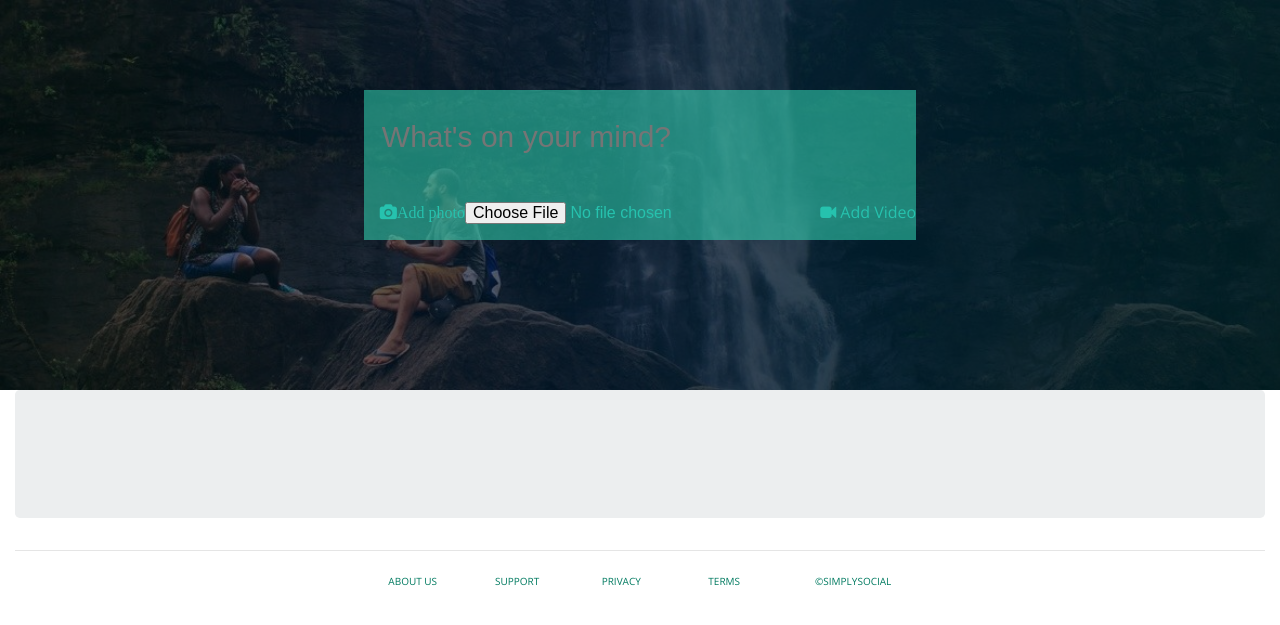
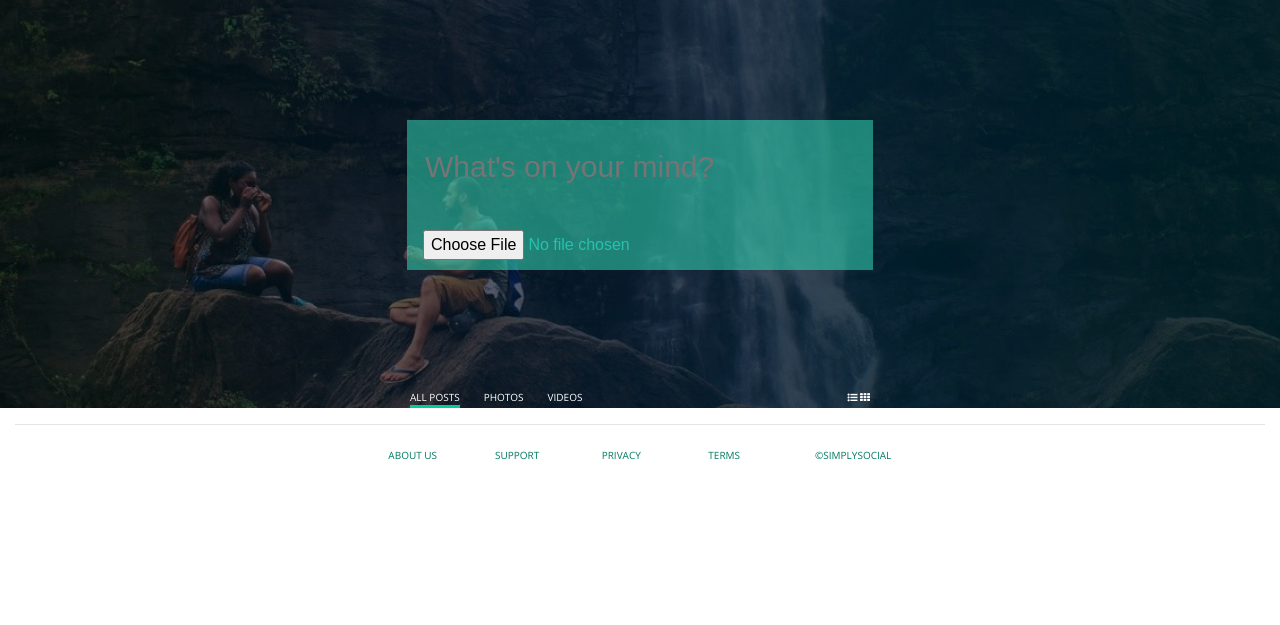
Before and after one commit to Ghaithdabash/Final-project, a Django app: a page that uses simply_social/templates/base.html in a window 1280 px wide. Shown: the part 74-699 px from the top of the page. Run offline with Django 3.2, Linux system fonts and the light colour scheme; data that the repository does not hold is empty; some libraries are stand-ins or nearby versions.

Commit message:
27/nov update

```diff
--- a/simply_social/social_app/static/CSS/social.css
+++ b/simply_social/social_app/static/CSS/social.css
@@ -1,13 +1,29 @@
 body{
 font-family: 'Open Sans', sans-serif;
 }
-
 .a_in_footer-base{
   font-size: 10px;
   color: #007A60;
 }
 
-
+.section-allpost-photos-videeos{
+  font-size: 10px;
+  color: white;
+}
+.padding-fa-in-image{
+  padding-left:90px;
+}
+.padding-fa-in-image2{
+  padding-left:265px;
+}
+.a-fa-in-image{
+  color: white;
+  text-decoration: none;
+}
+.a-fa-in-image:hover{
+  color: white;
+  text-decoration: none;
+}
 
 .baseview{
  background-image: url('waterfall-668aecdf0e4165bd99516be539482dccd62921846a9cb178d932a070304d4bdd.jpg') ;
@@ -50,73 +71,62 @@ body{
 border: none;
 font-size: 30px;
 }
-
+.reply-icon{
+  margin-left:350px;
+  position: relative;
+}
 .designrow2{
   color:#26C2AE;
-  padding-top:90px;
+  padding-top:120px;
 }
-
 .fa-post{
   padding-top: 40px;
 }
-
 #modal-container {
 background-color: #FEFEFE;
 margin-left: 5%;
 margin-right: 5%;
 height: 87px;
+
 }
-
 #fachat{
  color:#007A60 ;
 }
-
 #exampleModal3Label {
 color: #868B93 ;
 font-family: 'Source Sans Pro';
 margin-left: 1.5%;
 font-size: normal;
 }
-
 #dialog {
  background-color: #DCDFE3 ;
 }
 
-
-
 .modal-footer{
 color: #868B93 ;
 }
-
 #exampleModal3{
 background-color: black;
 }
-
-
 
 #post {
 margin-right:0px;
 background-color: #01B286 ;
 color:#FDFEFE ;}
 
+
+
 /*    nav in home page                 */
-
 #input_container {
    position:relative;
  /*  padding:0 0 0 20px;
-
    margin:0 20px;
-
    background:#ddd;
-
    direction: ltr; */
    width: 200px;
 }
-
 #image-nav{padding-left: 60px;}
-
 #search-nav{padding-left: 360px;}
-
 #input {
    color: white;
    height:30px;
--- a/simply_social/social_app/templates/social_app/post_list.html
+++ b/simply_social/social_app/templates/social_app/post_list.html
@@ -1,23 +1,73 @@
 {% extends "base.html" %}
 
 {% load staticfiles %}
+{% block content2 %}
+<div class="col-md-12 ">
+  <div class="row designrow2 justify-content-center">
+    <div class="col-md-6 section-allpost-photos-videeos padding-fa-in-image">
+          <div style="float: left; border-bottom:solid #00CD97;">ALL POSTS</div>
+          <div style="float: left;"  class="pl-4">
+            <a href="#" class="a-fa-in-image">PHOTOS</a>
+          </div>
+          <div style="float: left;" class="pl-4">
+            <a href="#" class="a-fa-in-image">VIDEOS</a>
+          </div>
+          <i class="fa fa-list-ul padding-fa-in-image2" aria-hidden="true"></i>
+          <i class="fa fa-th" aria-hidden="true"></i>
+    </div>
+  </div>
+</div>
+{% endblock %}
 
 {% block content %}
+  {% for post in post_list %}
+<div class="row">
+<div class="col-md-12 ">
+  <div class="row designrow-home justify-content-center ">
 
-<div class="jumbotron">
+    <div class="card">
+      <div class="size-of-card">
+        <div class="media p-3">
 
-<div class="centerstage">
-  {% for post in post_list %}
-  <div class="post">
-    <h1><a href="">{{ post.text }}</a></h1>
-    <div class="date">
-      <p>Published on: {{ post.date }}</p>
+          <img class="d-flex mr-3" src="" width="40px" alt="">
+          <div class="media-body "style=" color:#50575D;">
+            <h6 class="mt-0"></h6>
+
+            {% if post.text %}
+            <h6><a href="">{{ post.text }}</a></h6>
+            {% endif %}
+
+          </div>
+          <i class="fa fa-reply" style="color:#DDE0E5;" aria-hidden="true"></i>
+          <i class="fa fa-heart-o pl-2" style="color:#DDE0E5;" aria-hidden="true"></i>
+          <p class="pl-2" style="color:#DDE0E5; font-size:12px;">{{ post.date }}</p>
+        </div>
+        {% if post.video %}
+        <iframe class="pt-3" width="100%" height="300px" src="https://www.youtube.com/embed/{{ post.video }}?rel=0" frameborder="0" allowfullscreen></iframe>
+        {% endif %}
+        {% if post.photo %}
+        <img src={{post.photo.url}} class="pt-3" width="100%" height="300px">
+        {% endif %}
+          <button class="pl-5 pb-2" style="background-color:transparent; font-size:10px; color:#AFB4B8; border:none;" data-toggle="collapse" data-target="#collapseExample" aria-expanded="false" aria-controls="collapseExample">
+              Expand
+          </button>
+          <div class="collapse" id="collapseExample">
+            <div class="media p-5">
+              <img class="d-flex mr-3" src="" width="40px" alt="Generic placeholder image">
+              <div class="media-body" style=" color:#50575D;">
+                <h6 class="mt-0"></h6>
+                 felis in faucibus.sdfsdfsdfsd
+              </div>
+              <i class="fa fa-reply" aria-hidden="true" style="color:#DDE0E5;"></i>
+              <i class="fa fa-heart-o pl-2" aria-hidden="true" style="color:#DDE0E5;"></i>
+              <p class="pl-2" style="color:#DDE0E5; font-size:12px;">3M</p>
+            </div>
+          </div>
+      </div>
     </div>
 
   </div>
-  {% endfor %}
 </div>
-
-
 </div>
+      {% endfor %}
 {% endblock %}
--- a/simply_social/social_app/views.py
+++ b/simply_social/social_app/views.py
@@ -13,6 +13,7 @@ from django.core.urlresolvers import reverse
 from django.contrib.auth.decorators import login_required
 from django.http import HttpResponseRedirect, HttpResponse
 from django.contrib.auth import login, logout, authenticate
+import re
 # Create your views here.
 
 
@@ -34,6 +35,21 @@ class PostListView(ListView,LoginRequiredMixin):
 #        form.instance.date = timezone.now()
 #        form.instance.likecount = 0
 #        return super(CreateTextView, self).form_valid(form)
+def get_youtube_urls(inputv):
+
+    youtube_regex = (
+        r'(https?://)?(www\.)?'
+        '(youtube|youtu|youtube-nocookie)\.(com|be)/'
+        '(watch\?v=|embed/|v/|.+\?v=)?([^&=%\?]{11})')
+
+    matches = re.findall(youtube_regex, inputv)
+
+
+    for url in matches:
+        y_id = url[-1]        # from last index of `matches` list.
+        if len(y_id) == 11:   # check if `id` is valid or not.
+            urls = y_id
+    return urls
 
 def newpost(request):
 
@@ -45,7 +61,9 @@ def newpost(request):
          text = text_form.save(commit=False)
          a = AuthUser.objects.get(id=request.user.id)
          if "youtube.com" in input_value:
-             text.video = input_value
+             url_id = get_youtube_urls(input_value)
+             print(url_id)
+             text.video = url_id
          else:
              text.text = input_value
          text.photo = pic_value
@@ -61,7 +79,6 @@ def newpost(request):
          text.save()
 
          return HttpResponseRedirect(reverse('home'))
-
 
 
 ########################################################################################################
--- a/simply_social/templates/base.html
+++ b/simply_social/templates/base.html
@@ -94,21 +94,20 @@
                           </button>
                       </div>
 
-                      <form class="" action="{% url 'new_post' %}" method="POST">
+                      <form enctype="multipart/form-data" action="{% url 'new_post' %}" method="POST">
                         {% csrf_token %}
                         <div class="baseoverlay2 pl-3">
 
                           <input type="text" name="p" placeholder="What's on your mind?" class="pt-4">
+                        <div class="modal-footer  justify-content-start">
+                            <i class="fa fa-camera fa-md" aria-hidden="true">Add photo<input type="file" name="pic"></i>
+                            <button type="submit" class="save btn btn-default" name="">Post</button>
 
-                            <i class="fa fa-camera fa-md" aria-hidden="true">Add photo<input type="file" name="pic"></i>
+                      </div>
+                            </div>
+                      </form>
 
-                        </div>
 
-                      </form>
-                        <div class="modal-footer  justify-content-start">
-                          <i class="fa fa-camera fa-lg" aria-hidden="true"></i>
-                            <button type="submit" class="save btn btn-default" name="">Post</button>
-                      </div>
                     </div>
                   </div>
                 </div>
@@ -186,22 +185,22 @@
 
       <div class="row designrow2 baseoverlay justify-content-center">
 
-        <form class="" action="{% url 'new_post' %}" method="POST">
+        <form enctype="multipart/form-data" action="{% url 'new_post' %}" method="POST">
           {% csrf_token %}
           <div class="baseoverlay2 pl-3">
 
             <input type="text" name="p" placeholder="What's on your mind?" id="post-in-image" class="pt-4">
             <div class="fa-post">
-              <i class="fa fa-camera fa-md" aria-hidden="true">Add photo<input type="file" name="pic"></i>
-              <span class="pl-5"><i class="fa fa-video-camera fa-md" aria-hidden="true"></i> Add Video</span>
-
-
+              <!--<input type="file" name="pic">-->
+              <input type="file" name="photo">
             </div>
 
           </div>
 
         </form>
+        {% block content2 %}
 
+        {% endblock  %}
       </div>
 
     </div>
```
Also changed, not shown: other parts of simply_social/social_app/static/CSS/social.css (+95 -204 lines), simply_social/social_app/models.py (+6 -1 lines), simply_social/social_app/templates/social_app/hh.html (added, +32 -0 lines), simply_social/media/posts_images/avatar-female.png (deleted), simply_social/media/posts_images/male-profile-picture-vector-1862198_3hLxFGI.jpg (deleted), simply_social/media/profile_pics/IMG_20171025_171026.jpg (deleted), simply_social/media/profile_pics/male-profile-picture-vector-1862198.jpg (deleted). Lines whose indentation alone changed are shown as unchanged.
